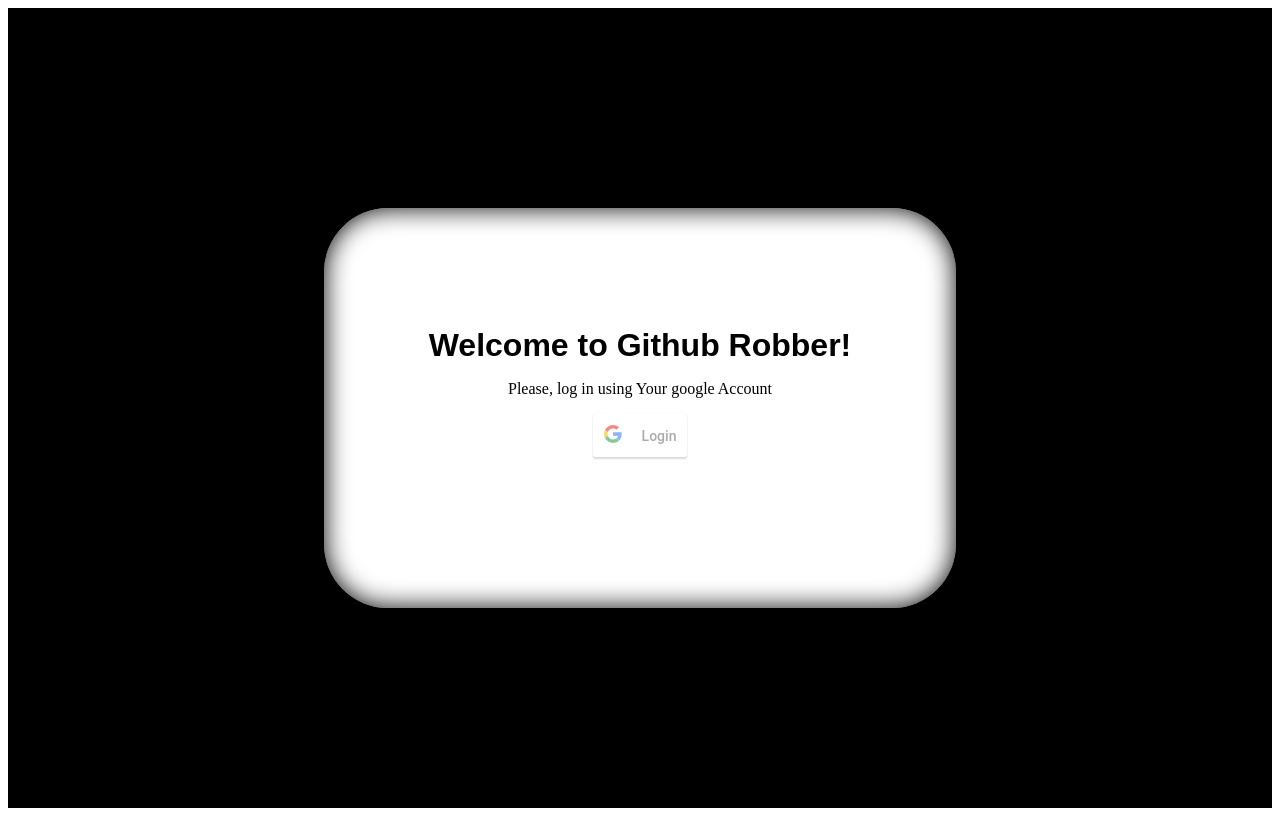
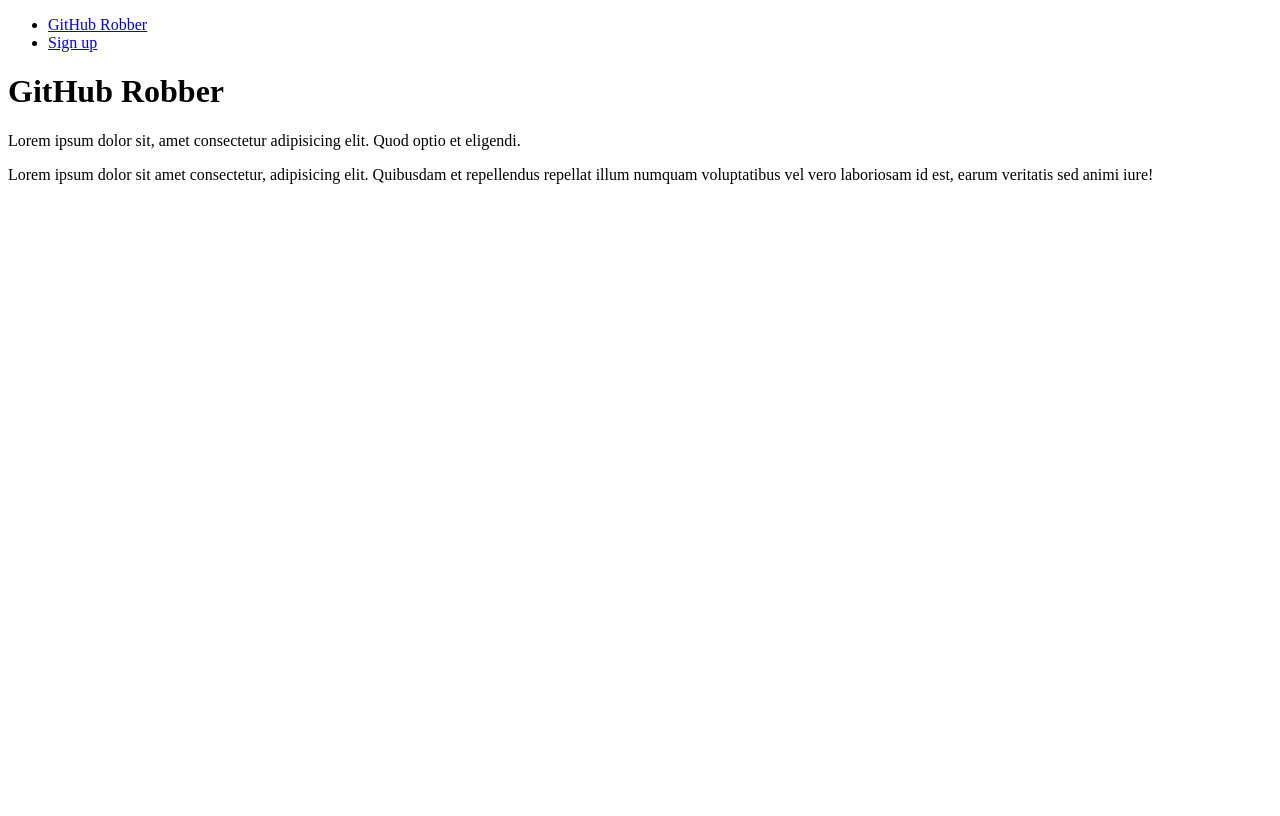
Before and after one commit to Clanhouse/gh-robber, a React (Create React App) app in the folder client/: page / in a window 1280 px wide. Built offline with nearby package versions, Linux system fonts and the light colour scheme; the HTML template or start-up script is replaced by a standard one.

Commit message:
Added the Home page and changed the Login logic.

```diff
--- a/client/src/App.tsx
+++ b/client/src/App.tsx
@@ -2,7 +2,7 @@
 import { theme } from "./styles/Theme";
 import { ThemeProvider } from "styled-components";
 
-import { routes } from "./Router/Routes";
+import { routes } from "./router/routes";
 import FavoriteProvider from "./context/FavoriteUser/FavoriteUsers.provider";
 import AuthProvider from "./context/Auth/authProvider";
 
@@ -12,7 +12,8 @@
       <AuthProvider>
         <ThemeProvider theme={theme}>
           <FavoriteProvider>
-            <Route exact path="/" component={routes.login} />
+            <Route exact path="/" component={routes.home} />
+            <Route path="/login" component={routes.login} />
             <Route path="/dashboard" component={routes.dashboard} />
           </FavoriteProvider>
         </ThemeProvider>
--- a/client/src/Router/Routes.tsx
+++ b/client/src/Router/Routes.tsx
@@ -3,8 +3,10 @@
 import Search from "../components/Search/Search";
 import RepoList from "../components/RepoList/RepoList";
 import FavoriteList from "../components/Favorites/FavoriteList/FavoriteList";
+import Home from "../components/Home/Home";
 
 export const routes = {
+  home: () => <Home />,
   login: () => <Login />,
   dashboard: () => <Dashboard />,
 };
--- a/client/src/components/Dashboard/Dashboard.tsx
+++ b/client/src/components/Dashboard/Dashboard.tsx
@@ -1,9 +1,8 @@
 import { FunctionComponent } from "react";
 import { Redirect, Route, useRouteMatch } from "react-router-dom";
-
 import { Container } from "./Dashboard.styles";
 import Menu from "../Menu/Menu";
-import { dashboardRoutes } from "../../Router/Routes";
+import { dashboardRoutes } from "../../router/routes";
 import useAuthUserContext from "../../context/Auth/useAuthUserContext";
 
 const Dashboard: FunctionComponent = () => {
@@ -15,7 +14,7 @@
   console.log("context dashboard", user);
 
   if (!user) {
-    return <Redirect to="/" />;
+    return <Redirect to="/login" />;
   }
 
   return (
--- /dev/null
+++ b/client/src/components/Home/Home.tsx
@@ -0,0 +1,36 @@
+import { FunctionComponent } from "react";
+import { Link } from "react-router-dom";
+
+const Home: FunctionComponent = () => {
+  return (
+    <div>
+      <nav>
+        <ul>
+          <li>
+            <Link to="/">GitHub Robber</Link>
+          </li>
+          <li>
+            <Link to="/login">Sign up</Link>
+          </li>
+        </ul>
+      </nav>
+      <main>
+        <h1>GitHub Robber</h1>
+        <p>
+          Lorem ipsum dolor sit, amet consectetur adipisicing elit. Quod optio et
+          eligendi.
+        </p>
+
+        <section>
+          <p>
+            Lorem ipsum dolor sit amet consectetur, adipisicing elit. Quibusdam et
+            repellendus repellat illum numquam voluptatibus vel vero laboriosam id
+            est, earum veritatis sed animi iure!
+          </p>
+        </section>
+      </main>
+    </div>
+  );
+};
+
+export default Home;
--- a/client/src/components/Login/LogIn.styles.ts
+++ /dev/null
@@ -1,36 +0,0 @@
-import styled from "styled-components";
-
-export const Wrapper = styled.div`
-  background-color: ${({ theme }) => theme.colors.black};
-  color: ${({ theme }) => theme.colors.black};
-  width: 100%;
-  height: 100vh;
-
-  ${({ theme }) => theme.flex.column_center_center}
-`;
-
-export const LoginWindow = styled.div`
-  background-color: ${({ theme }) => theme.colors.white};
-  width: 50%;
-  height: 50%;
-  border-radius: 4rem;
-  box-shadow: inset 0 0 26px ${({ theme }) => theme.colors.black};
-
-  ${({ theme }) => theme.flex.column_center_center}
-  > h1 {
-    margin: 0px;
-    box-sizing: border-box;
-    border: 0px solid rgb(225, 228, 232);
-    font-size: 2rem;
-    font-family: "Candela Bold", sans-serif;
-    --tw-shadow: 0 0 transparent;
-    --tw-ring-inset: var(--tw-empty);
-    --tw-ring-offset-width: 0px;
-    --tw-ring-offset-color: #fff;
-    --tw-ring-color: rgba(3, 102, 214, 0.5);
-    --tw-ring-offset-shadow: 0 0 transparent;
-    --tw-ring-shadow: 0 0 transparent;
-    animation: 0s ease 0s 1 normal none running none !important;
-    line-height: var(--typescale-1000-line-height) !important;
-  }
-`;
--- a/client/src/components/Login/Login.hooks.tsx
+++ b/client/src/components/Login/Login.hooks.tsx
@@ -36,8 +36,9 @@
       userEmail: email,
       userID: googleId,
       userName: name,
-      accessToken: accessToken,
+      accessToken,
     });
+
     history.push("/dashboard");
   };
 
@@ -56,7 +57,6 @@
           onSuccess={onSuccess}
           onFailure={onFailure}
           onRequest={() => setError(null)}
-          isSignedIn={true}
         />
       </>
     );
--- a/client/src/components/Login/Login.tsx
+++ b/client/src/components/Login/Login.tsx
@@ -1,21 +1,38 @@
-import { Wrapper, LoginWindow } from "./LogIn.styles";
-import { LangLoggIn } from "../../i18n/ENG";
 import { useLoginGoogle } from "./Login.hooks";
 
 const Login = () => {
-  const { mainLabel, secondLabel, googleButtonLabel } = LangLoggIn;
-
   const { GoogleLoginButton, GoogleErrorMessage } = useLoginGoogle();
 
   return (
-    <Wrapper>
-      <LoginWindow>
-        <h1>{mainLabel}</h1>
-        <p>{secondLabel}</p>
-        <GoogleLoginButton label={googleButtonLabel} />
-        <GoogleErrorMessage />
-      </LoginWindow>
-    </Wrapper>
+    <div>
+      <form>
+        <h1>Login to your account.</h1>
+        <label htmlFor="email">Email:</label>
+        <input
+          type="email"
+          name="email"
+          id="email"
+          placeholder="johndoe@example.com"
+          required
+          aria-required
+        />
+        <label htmlFor="password">Password:</label>
+        <input
+          type="password"
+          name="password"
+          id="password"
+          placeholder="At least 6 characters long."
+          required
+          aria-required
+        />
+        <input type="checkbox" name="rememberPassword" id="rememberPassword" />
+        <label htmlFor="rememberPassword">Remember me</label>
+        <button>Forgot password?</button>
+        <button type="submit">Login</button>
+      </form>
+      <GoogleLoginButton label={"Sign in with Google"} />
+      <GoogleErrorMessage />
+    </div>
   );
 };
 
--- a/client/src/components/Menu/Menu.hooks.tsx
+++ b/client/src/components/Menu/Menu.hooks.tsx
@@ -1,31 +1,26 @@
 import { GoogleLogout, useGoogleLogout } from "react-google-login";
-import { useHistory } from "react-router";
 import useAuthUserContext from "../../context/Auth/useAuthUserContext";
 
 const useLogout = () => {
-  const [_, setUser] = useAuthUserContext();
-  const history = useHistory();
+  const [user, setUser] = useAuthUserContext();
 
-  const dummyGoogleClientID =
-    "420218048324-i18dme6ipl1mj6jbjcra2ft4v83v26d4.apps.googleusercontent.com";
+  const userToken = user?.accessToken ?? "";
 
-  const { signOut } = useGoogleLogout({
+  useGoogleLogout({
     onFailure: () => console.error("fail"),
-    clientId: dummyGoogleClientID,
-    onLogoutSuccess: () => logOut(),
+    clientId: userToken,
+    onLogoutSuccess: () => logout(),
   });
 
-  const logOut = () => {
-    signOut();
+  const logout = () => {
     setUser(null);
-    history.push("/");
   };
 
   const GoogleLogoutButton = () => (
     <GoogleLogout
-      clientId={dummyGoogleClientID}
+      clientId={userToken}
       buttonText="Logout"
-      onLogoutSuccess={logOut}
+      onLogoutSuccess={logout}
     />
   );
 
--- a/client/src/components/Search/Search.tsx
+++ b/client/src/components/Search/Search.tsx
@@ -1,13 +1,8 @@
-import React, { useReducer } from "react";
+import { useReducer } from "react";
 import { SearchWrapper } from "./Search.styles";
 
 import SearchByView from "../SearchByView/SearchByView";
 
-import {
-  LangSearch,
-  LangSearchByRepoView,
-  LangSearchByUserView,
-} from "../../i18n/ENG";
 import reducer from "./Search.reducer";
 import getConfig from "../../utils/getConfig";
 
@@ -16,21 +11,27 @@
 
   const url = getConfig("REACT_APP_URL_USERS_REQUEST_users");
 
-  const { searchBy, toggleSwitchLabelFirst, toggleSwitchLabelSecond, submitButton } =
-    LangSearch;
-  const { repositoryName, technology, minStarsCount, maxStarsCount } =
-    LangSearchByRepoView;
-  const { githubNick, minRepoCount, maxRepoCount } = LangSearchByUserView;
+  const getUsers = async () => {
+    try {
+      const response = await fetch(url);
+      const users = await response.json();
+      console.log(users);
+    } catch (err) {
+      console.error(err);
+    }
+  };
+
+  getUsers();
 
   return (
     <SearchWrapper>
-      <p>{searchBy}</p>
+      <p>Search for the users</p>
       <label htmlFor="searchType">Search Type</label>
 
       <label htmlFor="">User</label>
       <label htmlFor="">Repo</label>
       <input type="checkbox" name="searchType" id="searchType" />
-      {<SearchByView label={""} handleChange={() => {}} />}
+      <SearchByView label={""} handleChange={() => {}} />
     </SearchWrapper>
   );
 };
--- a/client/src/i18n/ENG.ts
+++ b/client/src/i18n/ENG.ts
@@ -1,41 +1,15 @@
 //There is Lang prefix before component name
-export const LangLoggIn = {
-    mainLabel: "Welcome to Github Robber!",
-    secondLabel: "Please, log in using Your google Account",
-    googleButtonLabel: "Login"
-};
-
 export const LangMenu = {
-    link1: "Search",
-    link2: "Favorite List",
-    timer: "Time to logout"
+  link1: "Search",
+  link2: "Favorite List",
+  timer: "Time to logout",
 };
 
 export const LangRepoListItem = {
-    label1: "Github nick: ",
-    label2: "Number of repositories: "
+  label1: "Github nick: ",
+  label2: "Number of repositories: ",
 };
 
 export const LangDropdown = {
-    mainLabel: "Choose a "
+  mainLabel: "Choose a ",
 };
-
-export const LangSearchByRepoView = {
-    repositoryName: "Repository name",
-    technology: "technology",
-    minStarsCount: "Min stars count",
-    maxStarsCount: "Max stars count"
-};
-
-export const LangSearchByUserView = {
-    githubNick: "Github nick",
-    minRepoCount: "Min repository count",
-    maxRepoCount: "Max repository count"
-};
-
-export const LangSearch = {
-    searchBy: "Search by",
-    toggleSwitchLabelFirst: "Click to search by repo",
-    toggleSwitchLabelSecond: "Click to search by user",
-    submitButton: "Search"
-};
```
Also changed, not shown: client/src/components/Login/Login.module.scss (added).
